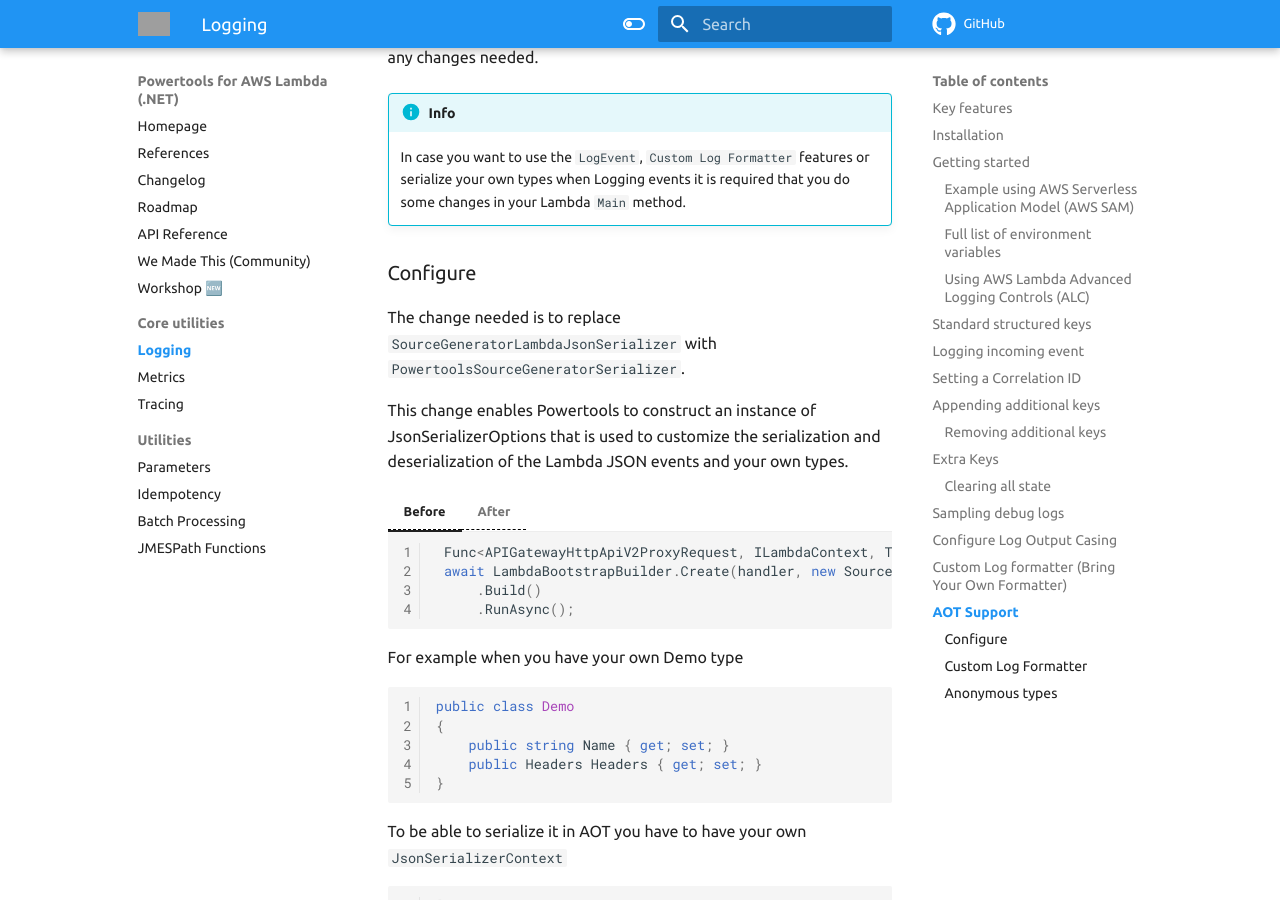
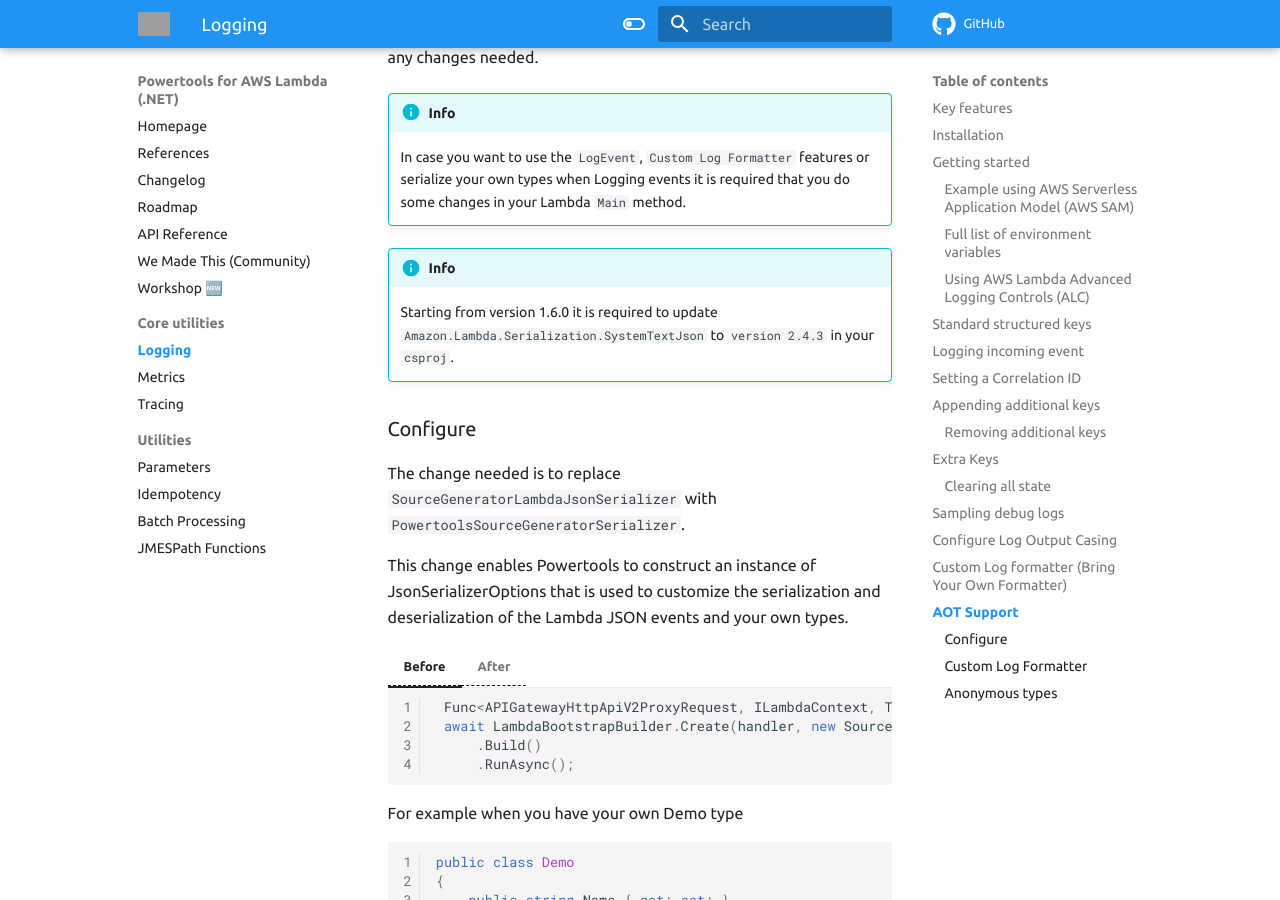
Before and after one commit to aws-powertools/powertools-lambda-dotnet, an MkDocs documentation site: the page built from docs/core/logging.md, in a window 1280 px wide and 900 px high, scrolled down 13030 px. Built offline with MkDocs 1.6.1 and Material for MkDocs 9.7.7, drawn with Linux system fonts in a browser that asks for light colours; a script that is not in the unit is left out; comment, search, counter and statistics services are not loaded; the version menu is left out; grey boxes are pictures that could not be loaded.

Commit message:
update doc and examples

```diff
--- a/docs/core/logging.md
+++ b/docs/core/logging.md
@@ -677,6 +677,10 @@
     In case you want to use the `LogEvent`, `Custom Log Formatter` features or serialize your own types when Logging events it is required
     that you do some changes in your Lambda `Main` method.
 
+!!! info
+
+    Starting from version 1.6.0 it is required to update `Amazon.Lambda.Serialization.SystemTextJson` to `version 2.4.3` in your `csproj`.
+
 ### Configure
 
 The change needed is to replace `SourceGeneratorLambdaJsonSerializer` with `PowertoolsSourceGeneratorSerializer`.
```
Also changed, not shown: 3 other files.
